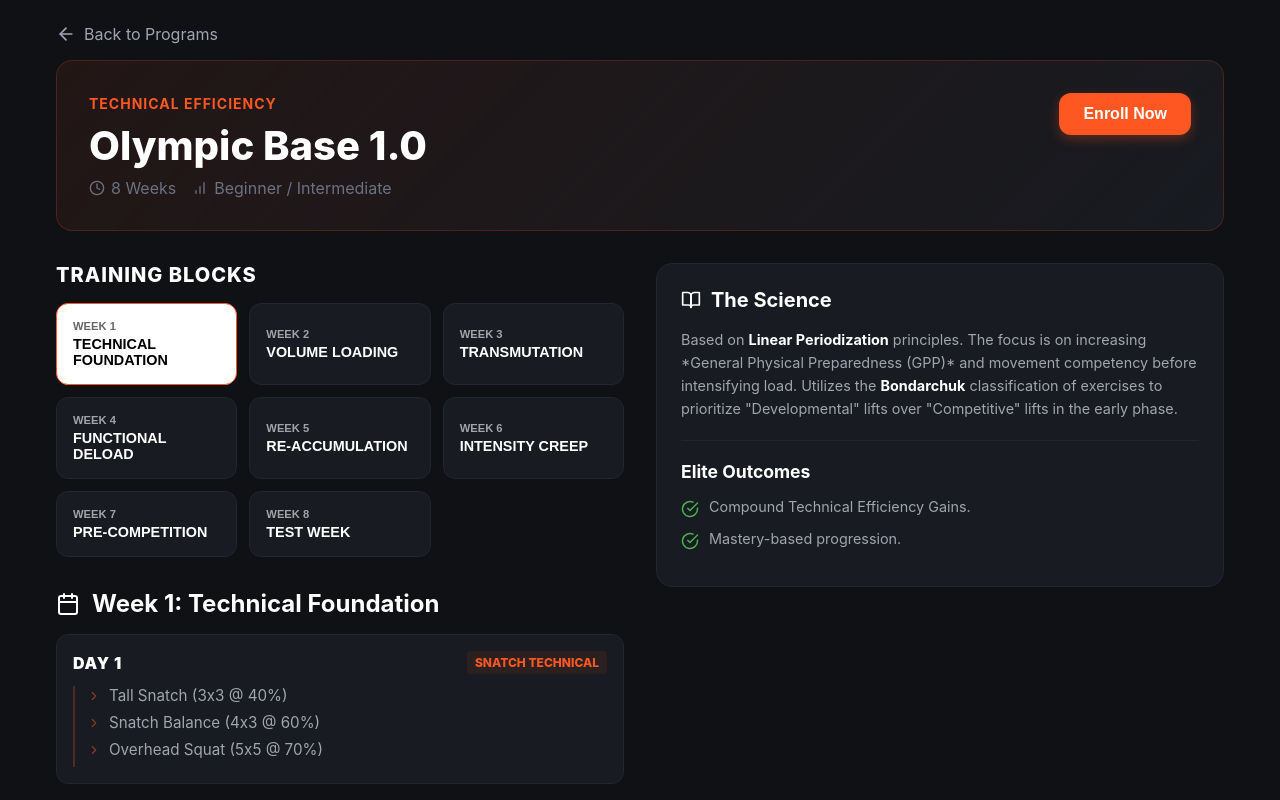
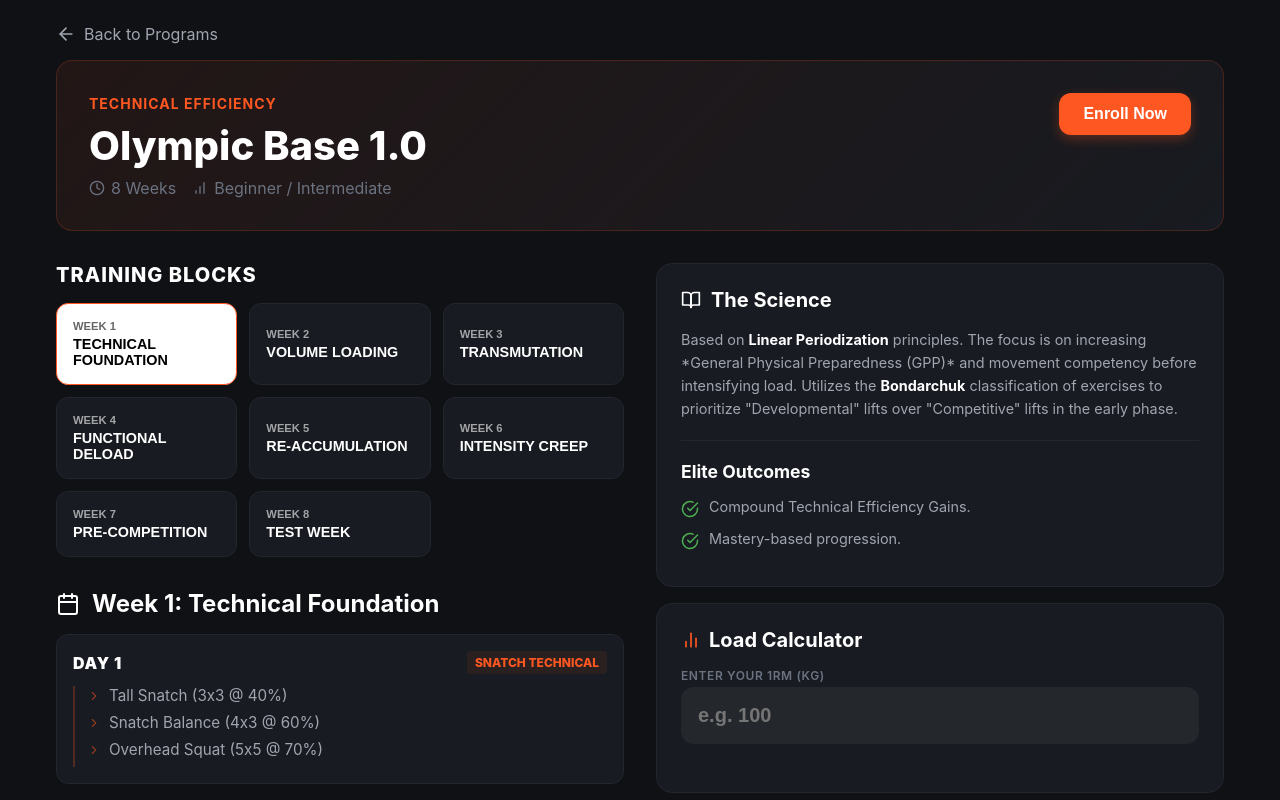
Before and after one commit to enquiries-cpu/the-1-percent-plan, a Next.js app: page /track-a/programs/1 in a window 1280 px wide. Shown: the top 800 px of the page. Built offline with nearby package versions, Linux system fonts and the light colour scheme.

Commit message:
Integrate shared PercentageCalculator into Weightlifting programs

```diff
--- a/src/app/track-a/programs/[id]/page.tsx
+++ b/src/app/track-a/programs/[id]/page.tsx
@@ -2,6 +2,7 @@
 
 import { useState } from 'react';
 import { programsData } from '@/lib/programData';
+import PercentageCalculator from '@/components/shared/PercentageCalculator';
 import Link from 'next/link';
 import { useRouter } from 'next/navigation';
 import { ArrowLeft, Clock, BarChart, Calendar, BookOpen, CheckCircle, ChevronRight } from 'lucide-react';
@@ -156,6 +157,10 @@ export default function ProgramDetailPage({ params }: { params: { id: string } }
                             </li>
                         </ul>
                     </div>
+
+                    <div style={{ marginTop: 'var(--spacing-md)' }}>
+                        <PercentageCalculator color={program.color} title="Load Calculator" />
+                    </div>
                 </div>
 
             </div>
--- /dev/null
+++ b/src/components/shared/PercentageCalculator.tsx
@@ -0,0 +1,85 @@
+'use client';
+
+import { useState } from 'react';
+import { BarChart2 } from 'lucide-react';
+
+interface PercentageCalculatorProps {
+    color?: string;
+    title?: string;
+}
+
+export default function PercentageCalculator({ color = 'var(--color-brand-orange)', title = 'Percentage Calculator' }: PercentageCalculatorProps) {
+    const [calculatorWeight, setCalculatorWeight] = useState<string>('');
+    const percentages = [50, 60, 70, 75, 80, 85, 90, 95, 100, 105];
+
+    return (
+        <section style={{
+            background: 'var(--color-surface)',
+            borderRadius: 'var(--radius-lg)',
+            padding: 'var(--spacing-lg)',
+            border: '1px solid var(--color-surface-hover)'
+        }}>
+            <div style={{ display: 'flex', alignItems: 'center', marginBottom: 'var(--spacing-md)', gap: 'var(--spacing-sm)' }}>
+                <BarChart2 size={20} color={color} />
+                <h3 style={{ fontSize: '1.25rem', fontWeight: '700' }}>{title}</h3>
+            </div>
+
+            <div style={{ marginBottom: 'var(--spacing-lg)' }}>
+                <label htmlFor="1rm-input" style={{
+                    display: 'block',
+                    fontSize: '0.75rem',
+                    color: 'var(--color-text-muted)',
+                    marginBottom: 'var(--spacing-xs)',
+                    fontWeight: '600',
+                    textTransform: 'uppercase',
+                    letterSpacing: '0.05em'
+                }}>
+                    Enter Your 1RM (kg)
+                </label>
+                <input
+                    id="1rm-input"
+                    type="number"
+                    placeholder="e.g. 100"
+                    value={calculatorWeight}
+                    onChange={(e) => setCalculatorWeight(e.target.value)}
+                    style={{
+                        width: '100%',
+                        background: 'rgba(255, 255, 255, 0.05)',
+                        border: '1px solid var(--color-surface-hover)',
+                        borderRadius: 'var(--radius-md)',
+                        padding: 'var(--spacing-md)',
+                        color: 'white',
+                        fontSize: '1.25rem',
+                        fontWeight: '700',
+                        outline: 'none'
+                    }}
+                />
+            </div>
+
+            {calculatorWeight && parseFloat(calculatorWeight) > 0 && (
+                <div style={{
+                    display: 'grid',
+                    gridTemplateColumns: 'repeat(2, 1fr)',
+                    gap: 'var(--spacing-sm)'
+                }}>
+                    {percentages.map(pct => {
+                        const weight = (parseFloat(calculatorWeight) * (pct / 100)).toFixed(1);
+                        return (
+                            <div key={pct} style={{
+                                background: 'rgba(255, 255, 255, 0.03)',
+                                padding: 'var(--spacing-md)',
+                                borderRadius: 'var(--radius-md)',
+                                display: 'flex',
+                                justifyContent: 'space-between',
+                                alignItems: 'center'
+                            }}>
+                                <span style={{ fontSize: '0.875rem', color: 'var(--color-text-muted)', fontWeight: '600' }}>{pct}%</span>
+                                <span style={{ fontSize: '1.1rem', fontWeight: '700' }}>{weight}<span style={{ fontSize: '0.75rem', color: 'var(--color-text-secondary)', marginLeft: '2px' }}>kg</span></span>
+                            </div>
+                        );
+                    })}
+                </div>
+            )}
+        </section>
+    );
+}
```
Also changed, not shown: src/app/track-a/page.tsx (+3 -73 lines).
